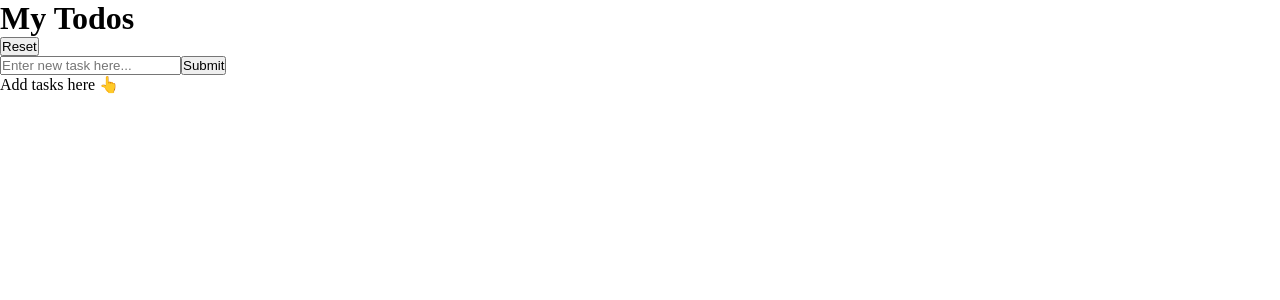
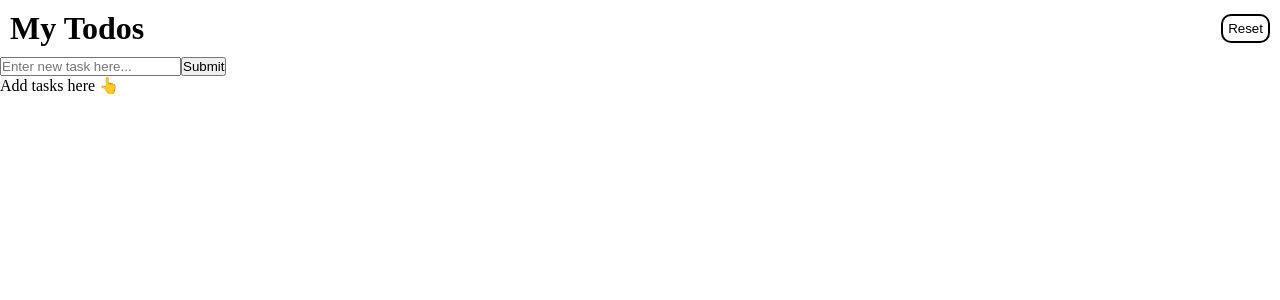
Before and after one commit to Matthew-Hughes3488/todos, a React (Vite) app: page / in a window 1280 px wide. Shown: the top 300 px of the page. Built offline with nearby package versions, Linux system fonts and the light colour scheme; the HTML template or start-up script is replaced by a standard one.

Commit message:
Added basic styles to the header and reset button

```diff
--- a/src/components/Header/Header.scss
+++ b/src/components/Header/Header.scss
@@ -0,0 +1,8 @@
+.header-container{
+    display: flex;
+    align-items: center;
+    justify-content: space-between;
+    &__title{
+        margin: 10px;
+    }
+}
--- a/src/components/Header/Header.tsx
+++ b/src/components/Header/Header.tsx
@@ -1,4 +1,5 @@
 import { ResetButton } from "../ResetButton/ResetButton"
+import "./Header.scss"
 
 
 export const Header = () => {
--- a/src/components/ResetButton/ResetButton.scss
+++ b/src/components/ResetButton/ResetButton.scss
@@ -0,0 +1,7 @@
+.reset-button{
+    margin: 10px;
+    background: none;
+    border: 2px solid black;
+    padding: 5px;
+    border-radius: 10px;
+}
--- a/src/components/ResetButton/ResetButton.tsx
+++ b/src/components/ResetButton/ResetButton.tsx
@@ -1,9 +1,9 @@
-
+import "./ResetButton.scss"
 
 export const ResetButton = () => {
   return (
     <div className="button-container">
-        <button className="button-container__button">Reset</button>
+        <button className="reset-button">Reset</button>
     </div>
   )
 }
```
